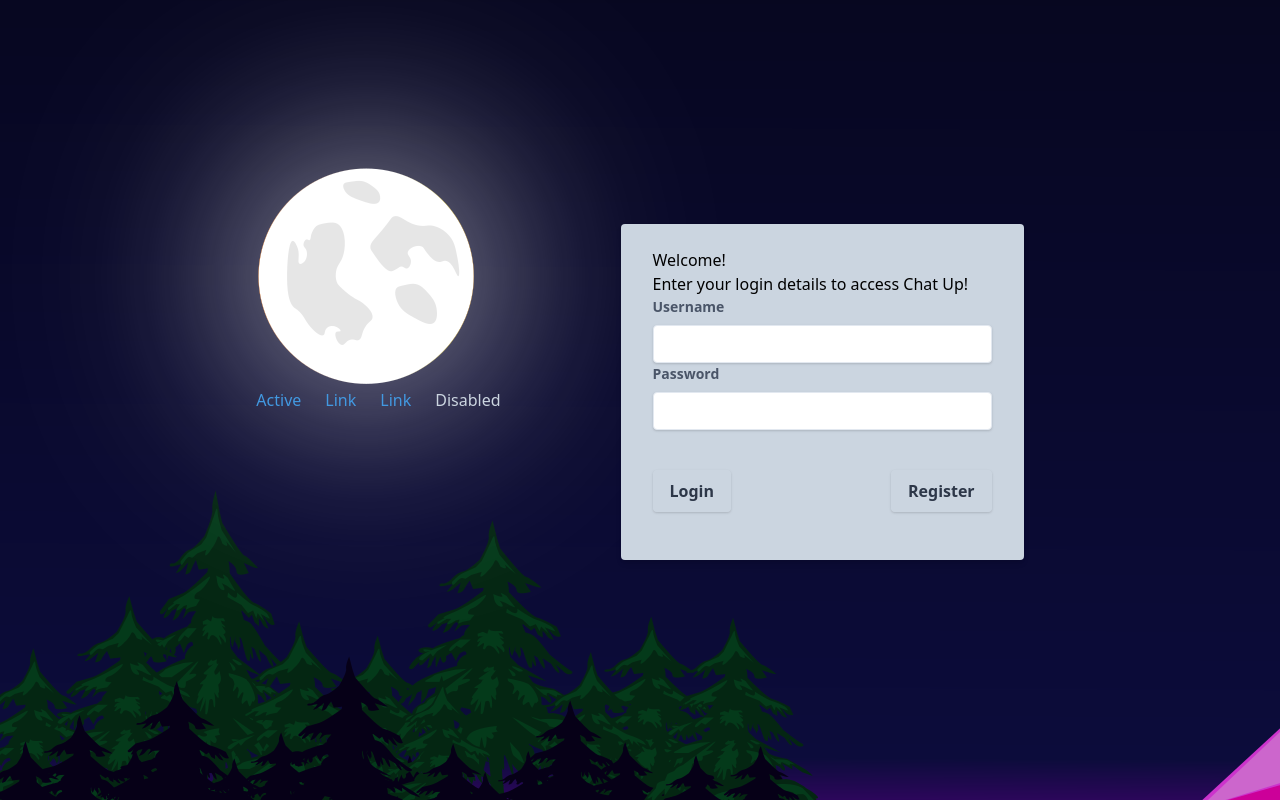
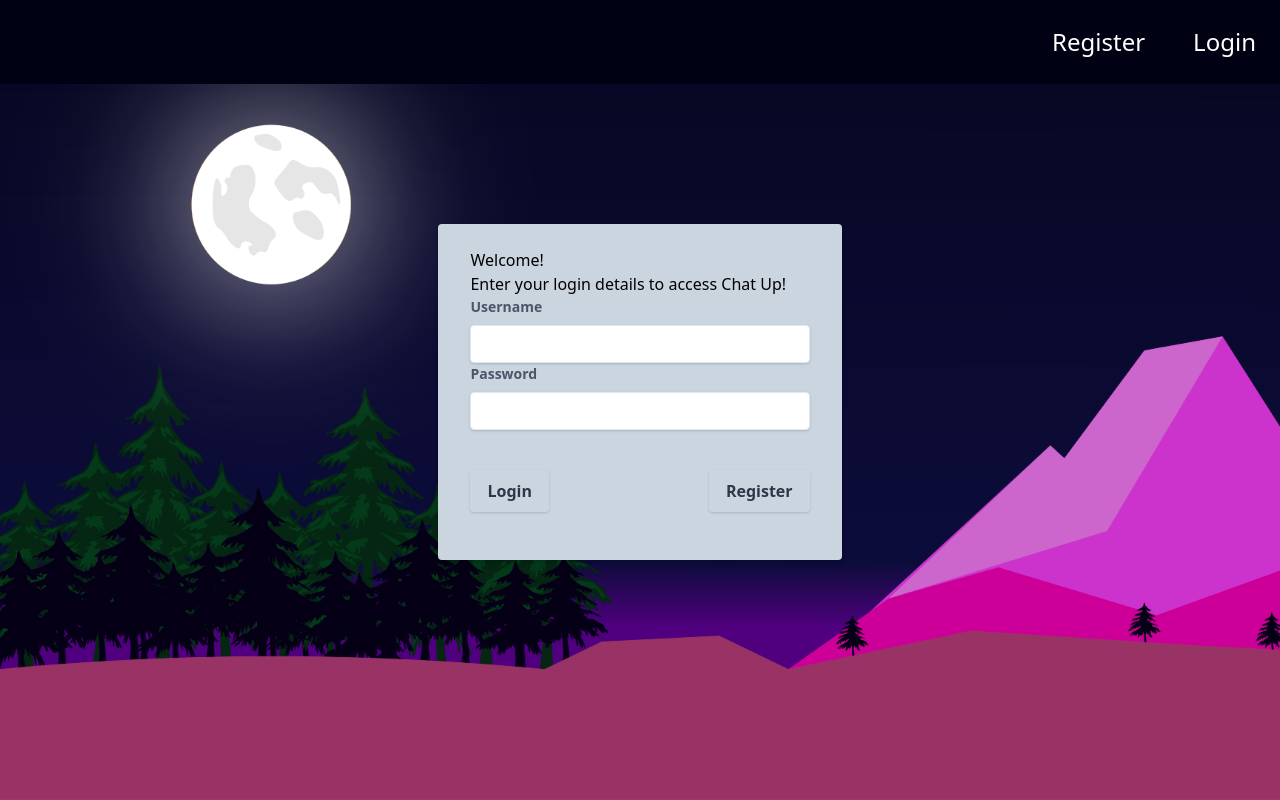
Before and after one commit to MarkusLucero/ChatApp, a React (Create React App) app in the folder frontend/: page / in a window 1280 px wide. Built offline with nearby package versions, Linux system fonts and the light colour scheme; the HTML template or start-up script is replaced by a standard one.

Commit message:
adding styling

```diff
--- a/frontend/src/assets/tailwind.css
+++ b/frontend/src/assets/tailwind.css
@@ -63,7 +63,8 @@
 }
 
 .plusIcon-custom-hover {
-  filter: brightness(0) saturate(100%) invert(100%) sepia(39%) saturate(304%) hue-rotate(291deg) brightness(98%) contrast(106%);
+  filter: brightness(0) saturate(100%) invert(100%) sepia(39%) saturate(304%)
+    hue-rotate(291deg) brightness(98%) contrast(106%);
 }
 /* Chat Container */
 textarea {
@@ -97,19 +98,17 @@ textarea {
 
 .commentField {
   display: flex;
-  background-color: #23272A;
+  background-color: #23272a;
   align-items: center;
   border: solid 1px #3d4953;
   border-radius: 8px;
   max-width: 100%;
   min-width: 100%;
   padding: 12px;
-
 }
 .commentContainerBg {
   background: #1d252c;
   border-radius: 10px;
-
 }
 .break {
   flex-basis: 100%;
@@ -117,7 +116,7 @@ textarea {
 }
 
 .quote {
-  display:flex;
+  display: flex;
   flex-wrap: wrap;
   margin-left: 30px;
   margin-top: 15px;
@@ -127,3 +126,51 @@ textarea {
   border-radius: 8px;
   border-width: 1px;
 }
+
+.login-bg {
+  background: url(../background_night.png) no-repeat center center fixed;
+  -webkit-background-size: cover;
+  -moz-background-size: cover;
+  -o-background-size: cover;
+  background-size: cover;
+}
+
+.nav {
+  background-color: #010114;
+  position: fixed;
+  width: 100%;
+}
+.nav-button {
+  margin-bottom: 50em;
+  margin-left: 90em;
+  float: right;
+}
+a:checked {
+  background: red;
+}
+
+@keyframes slidein-left {
+  0% {
+    transform: translateX(-100%);
+  }
+  100% {
+    transform: translateX(0);
+  }
+}
+
+@keyframes slidein-right {
+  0% {
+    transform: translateX(100%);
+  }
+  100% {
+    transform: translateX(0);
+  }
+}
+
+h1 {
+  animation: 3s slidein-right;
+}
+
+h2 {
+  animation: 3s slidein-left;
+}
--- a/frontend/src/components/Login/Login.js
+++ b/frontend/src/components/Login/Login.js
@@ -84,34 +84,25 @@ const Login = () => {
     return null;
   }
   return (
+    <div>
+      <ul className="nav">
+        <li className=" right-align m-6 float-right active:border-blue">
+          <a className="text-white hover:text-blue-800 text-2xl" href="#">
+            Login
+          </a>
+        </li>
+        <li className="m-6 float-right">
+          <a className="text-white hover:text-blue-800 text-2xl" href="#">
+            Register
+          </a>
+        </li>
+      </ul>
       <div
+        className="flex items-center justify-center h-screen bg-cover"
         style={{
           backgroundImage: "url(" + require("../../background_night.png") + ")",
         }}
-      className="flex items-center justify-center h-screen bg-scroll "
       >
-      <ul className="flex justify-center mr-24">
-        <li className="mr-6">
-          <a className="text-blue-500 hover:text-blue-800" href="#">
-            Active
-          </a>
-        </li>
-        <li className="mr-6">
-          <a className="text-blue-500 hover:text-blue-800" href="#">
-            Link
-          </a>
-        </li>
-        <li className="mr-6">
-          <a className="text-blue-500 hover:text-blue-800" href="#">
-            Link
-          </a>
-        </li>
-        <li className="mr-6">
-          <a className="text-gray-400 cursor-not-allowed" href="#">
-            Disabled
-          </a>
-        </li>
-      </ul>
         <form
           className="bg-gray-400 shadow-md rounded px-8 pt-6 pb-8 mb-4 "
           onSubmit={formik.handleSubmit}
@@ -183,6 +174,7 @@ const Login = () => {
           </div>
         </form>
       </div>
+    </div>
   );
 };
 
```
Also changed, not shown: frontend/src/assets/main.css. Lines whose indentation alone changed are shown as unchanged.
